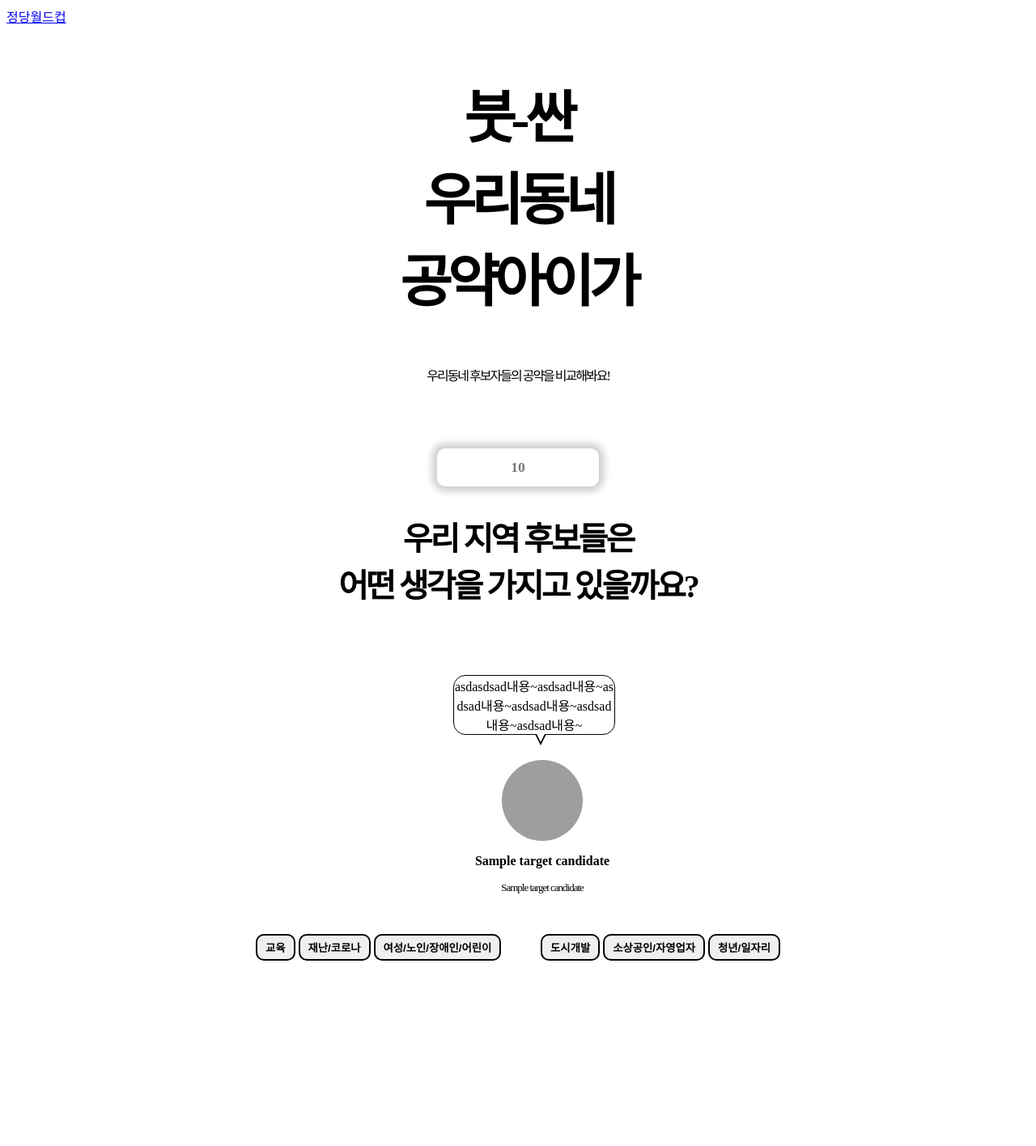
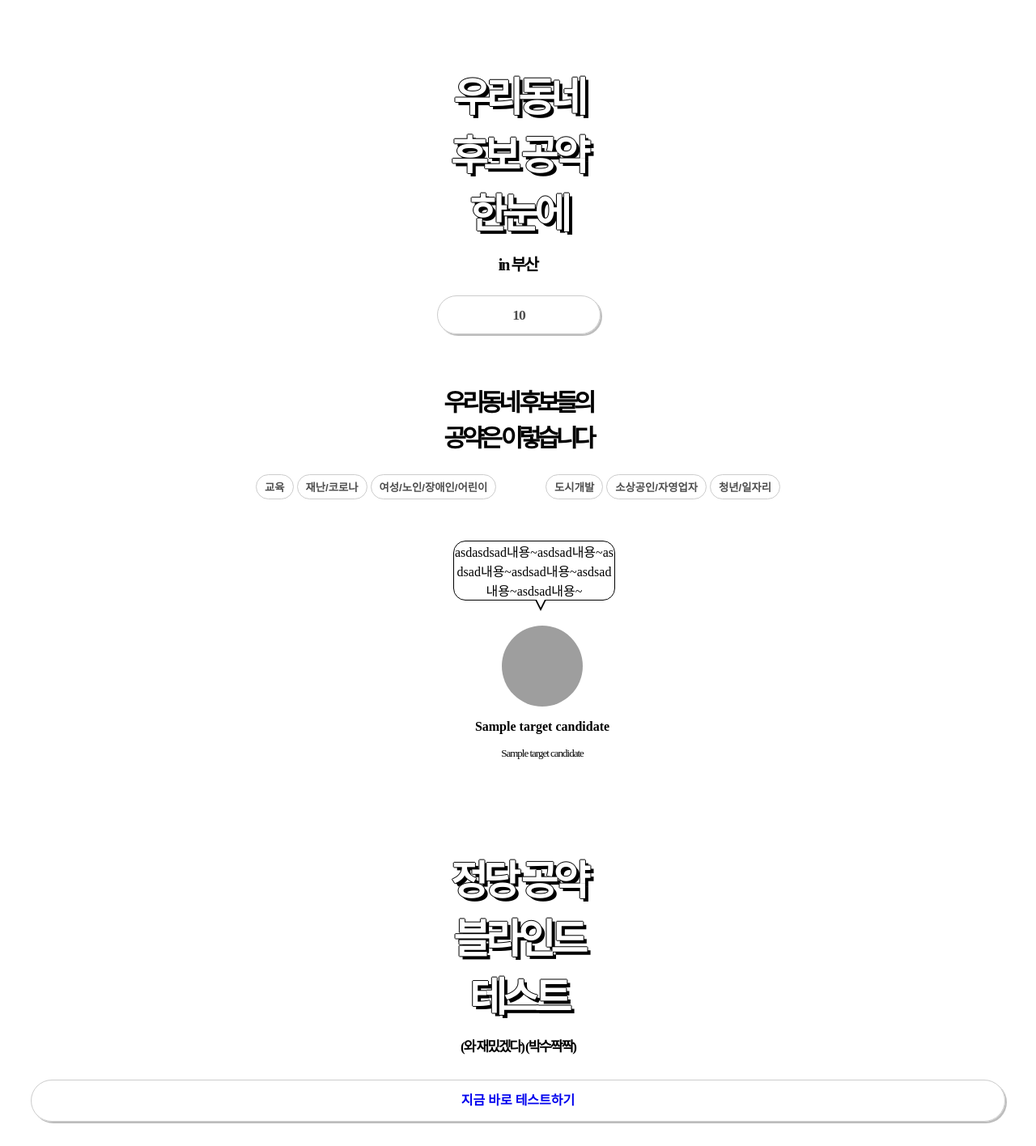
Before and after one commit to PnuLikelion8th/2020election, a Django app: template assembly/templates/index.html in a window 1280 px wide. Shown: the whole page at 81% size. Before the commit the page ends 1187 px from the top, so only its background shows below. Run offline with Django 3.2, Linux system fonts and the light colour scheme; the template is opened without the code that fills it: most values are stand-ins (such as "Sample title", 1, 10 or a date in 2020); grey boxes are pictures that could not be loaded.

Commit message:
css 수정

```diff
--- a/assembly/static/css/index.css
+++ b/assembly/static/css/index.css
@@ -2,19 +2,45 @@ section {
     height: 100%;
 }
 
-.jdworldcup {
-
+.jdworldcup{
+    margin: 30px;
+    display: block;
+    text-align: center;
+    text-decoration: none;
+    font-weight: 800 ;
+    height : 50px;
+    line-height: 50px;
+    background: none;
+    border-radius : 50px;
+    border: 1px #ccc solid;
+    box-shadow: 2px 2px 0 rgba(0, 0, 0, 0.26) ;
 }
 
 .title {
-    font-size: 70px;
+    font-size: 50px;
     font-weight: bold;
     letter-spacing: -6px;
+    color: white;
+    text-shadow : -1px 0 black, 0 1px black, 1px 0 black, 0 -1px black, 4px 4px 0px black;
+    margin-bottom : 15px;
+    margin-top : 80px;
+    text-align: center;
 }
 
-.title-comment {
+.subtitle {
+    font-size : 20px;
+    font-weight: bold;
     letter-spacing: -2px;
-    padding-bottom: 5%;
+    margin-bottom: 25px;
+    text-align: center;
+}
+
+.subtitle2 {
+    font-size :17px;
+    font-weight: bold;
+    letter-spacing: -2px;
+    margin-bottom: 25px;
+    text-align: center;
 }
 
 .mainpage {
@@ -23,8 +49,9 @@ section {
 
 h2 {
     text-align: center;
-    letter-spacing: -3px;
-    font-size: 40px;
+    letter-spacing: -5px;
+    font-size: 30px;
+    margin-top: 60px;
 }
 
 /* Dropdown Button */
@@ -39,7 +66,7 @@ h2 {
     text-align: center;
     line-height: 1.5;
     font-weight: 800;
-    color:#777;
+    color:rgb(78, 78, 78);
 }
  #sidoselect{
     padding:10px 0;
@@ -51,10 +78,12 @@ h2 {
     padding:10px 0 ;
     font-size:1.1rem;
     font-weight: 800;
+    letter-spacing: -1px;
     cursor: pointer;
-        border-radius: 10px;
+        border-radius: 50px;
+        border : 1px #ccc solid;
 
-        box-shadow: 0 0px 10px 6px rgba(0,0,0,0.2) ;
+        box-shadow: 2px 2px 0 rgba(0, 0, 0, 0.26) ;
 
 }
 .dropdown-content, .dropdown-content2{
@@ -71,10 +100,10 @@ h2 {
     width:23.5%;
     border:1px #ccc solid;
     cursor: pointer;
-    box-shadow: 0 0px 20px 1px rgba(0,0,0,0.1) ;
+    box-shadow: 2px 2px 0 rgba(0,0,0,0.1) ;
     margin:2px;
     color:#777;
-    border-radius: 5px;
+    border-radius: 10px;
 }
 .dropdown-content > button:hover,
 .dropdown-content2 > button:hover{
@@ -225,10 +254,12 @@ img {
 .sector_choice>div>button{
     text-decoration: none;
     margin: 0;
+    background-color: white;
+    color: rgb(78, 78, 78) ;
     outline: 0;
     padding:5px 10px;
-    border: 2px solid black;
-    border-radius: 10px;
+    border: 1px solid #ccc;
+    border-radius: 50px;
     cursor: pointer;
     font-weight:bold;
 }
@@ -329,7 +360,7 @@ img {
     height: 550px;
     box-sizing: border-box;
     overflow-y: scroll;
-    box-shadow: 0 0px 10px 6px rgba(0,0,0,0.2);
+    box-shadow: 0 0px 10px 1px rgba(0,0,0,0.2);
     z-index: 3;
     padding: 15px 10px;
     word-break: break-all;
--- a/assembly/templates/index.html
+++ b/assembly/templates/index.html
@@ -9,20 +9,13 @@
     <script type="text/javascript" src="{% static 'js/index.js' %}"></script>
 </head>
 <body>
-    <a href="{% url 'blind_party'%}" class="jdworldcup">
-        정당월드컵
-    </a>
     <section class="mainpage">
-        <h1 class="title">붓-싼
-            <br>
+        <h1 class="title">
             우리동네
-            <br>
-            공약아이가
+            <br>후보 공약
+            <br>한눈에
             </h1>
-        <p class="title-comment">
-            우리동네 후보자들의 공약을 비교해봐요!
-        </p>
-
+        <div class="subtitle"> in 부산 </div>
         <div class="dropdown2">
             <form method="GET">
                     <div onclick="open_gugundrop()" class="dropbtn2">
@@ -44,10 +37,24 @@
 
     {% if target_candidates %}
     <section class="who">
-        <h2>우리 지역 후보들은
-            <br>
-            어떤 생각을 가지고 있을까요?
+        <h2> 우리동네 후보들의
+            <br> 공약은 이렇습니다
         </h2>
+
+        <div class="sector_choice">
+            <div class="divided">
+                <button onclick="chocie_check();" class="choice_type1">교육</button>
+                <button onclick="chocie_check();" class="choice_type2">재난/코로나</button>
+                <button onclick="chocie_check();" class="choice_type3">여성/노인/장애인/어린이</button>
+            </div>
+            <div class="divided">
+                <button onclick="chocie_check();" class="choice_type4">도시개발</button>
+                <button onclick="chocie_check();" class="choice_type5">소상공인/자영업자</button>
+                <button onclick="chocie_check();" class="choice_type6">청년/일자리</button>
+
+            </div>
+        </div>
+
         <div class="whoWrap">
             <ul>
 
@@ -78,21 +85,6 @@
 
             </ul>
         </div>
-
-
-        <div class="sector_choice">
-            <div class="divided">
-                <button onclick="chocie_check();" class="choice_type1">교육</button>
-                <button onclick="chocie_check();" class="choice_type2">재난/코로나</button>
-                <button onclick="chocie_check();" class="choice_type3">여성/노인/장애인/어린이</button>
-            </div>
-            <div class="divided">
-                <button onclick="chocie_check();" class="choice_type4">도시개발</button>
-                <button onclick="chocie_check();" class="choice_type5">소상공인/자영업자</button>
-                <button onclick="chocie_check();" class="choice_type6">청년/일자리</button>
-
-            </div>
-        </div>
     </section>
 
     <div class="show_info">
@@ -100,10 +92,21 @@
         <div id="cd_dt_info"></div>
     </div>
 
-    <section class="resultWrap">
+    <!-- <section class="resultWrap">
         <br> <br> <br>
-    </section>
+    </section> -->
     {% endif %}
 
+    <h1 class="title">
+        정당 공약
+        <br>
+        블라인드
+        <br>
+        테스트
+        </h1>
+    <div class="subtitle2"> (와 재밌겠다) (박수짝짝) </div>
+    <a href="{% url 'blind_party'%}" class="jdworldcup">
+        지금 바로 테스트하기
+    </a>
 </body>
 </html>
```
